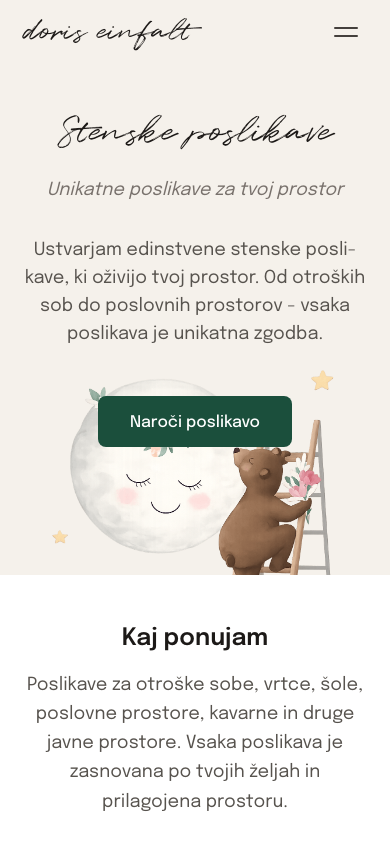
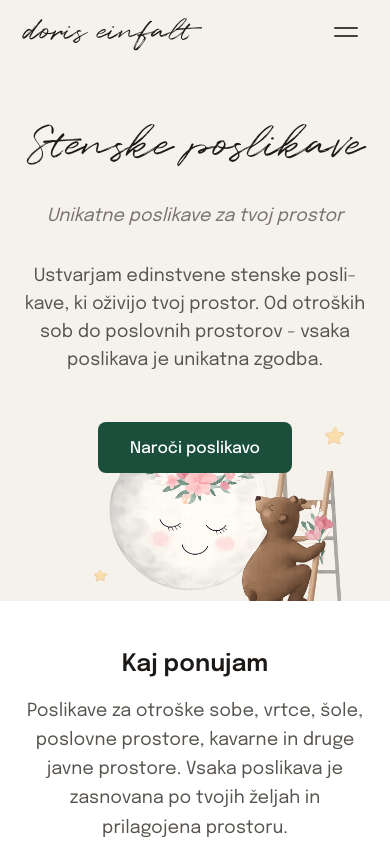
Before and after one commit to Matej398/doris_art, a Next.js app: page /sl/stenske-poslikave in a window 390 px wide. Shown: the top 844 px of the page. Built offline with nearby package versions, Linux system fonts and the light colour scheme.

Commit message:
Adjust stenske-poslikave: title slightly bigger, image slightly smaller

```diff
--- a/app/[locale]/(subpages)/stenske-poslikave/page.tsx
+++ b/app/[locale]/(subpages)/stenske-poslikave/page.tsx
@@ -82,7 +82,7 @@ export default function StenskePoslikavePage() {
   // Hero background images - add your transparent PNG images to public/images/wall-paintings-hero/
   const heroImages = [
     { src: "/images/wall-paintings-hero/decorative-1.png", position: "top-left", size: "hidden md:block md:w-[24rem] lg:w-[32rem] xl:w-[38rem] 2xl:w-[44rem]" },
-    { src: "/images/wall-paintings-hero/decorative-2.png", position: "top-right", size: "w-[28rem] md:w-[36rem] lg:w-[44rem] xl:w-[52rem] 2xl:w-[60rem]" },
+    { src: "/images/wall-paintings-hero/decorative-2.png", position: "top-right", size: "w-[25rem] md:w-[36rem] lg:w-[44rem] xl:w-[52rem] 2xl:w-[60rem]" },
   ];
 
   const getPositionClasses = (position: string) => {
@@ -207,7 +207,7 @@ export default function StenskePoslikavePage() {
         {/* Content */}
         <div className="max-w-5xl mx-auto text-center relative z-10 px-6 md:px-10">
           <h1
-            className="text-4xl md:text-6xl lg:text-7xl text-stone-900 mb-6"
+            className="text-[2.75rem] md:text-6xl lg:text-7xl text-stone-900 mb-6"
             style={{ fontFamily: "var(--font-quentin)" }}
           >
             {t("title")}
```
